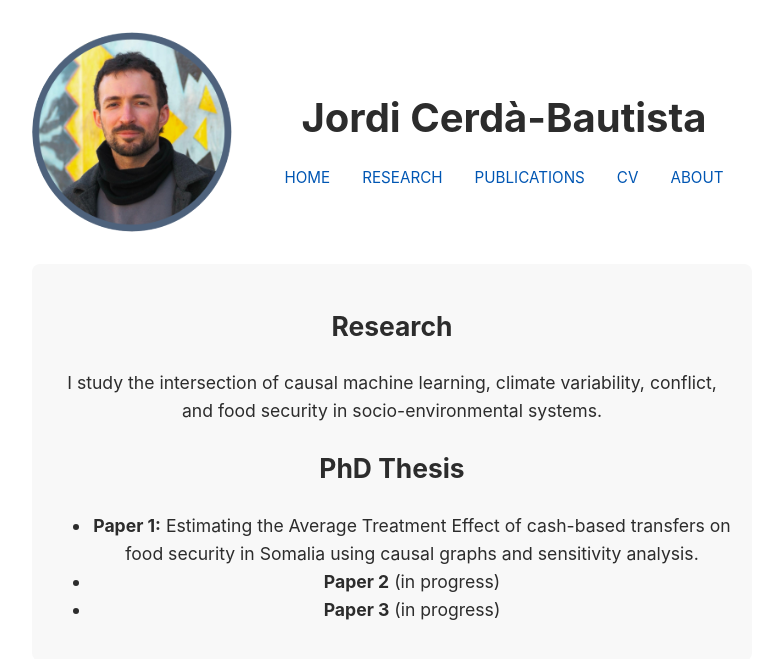
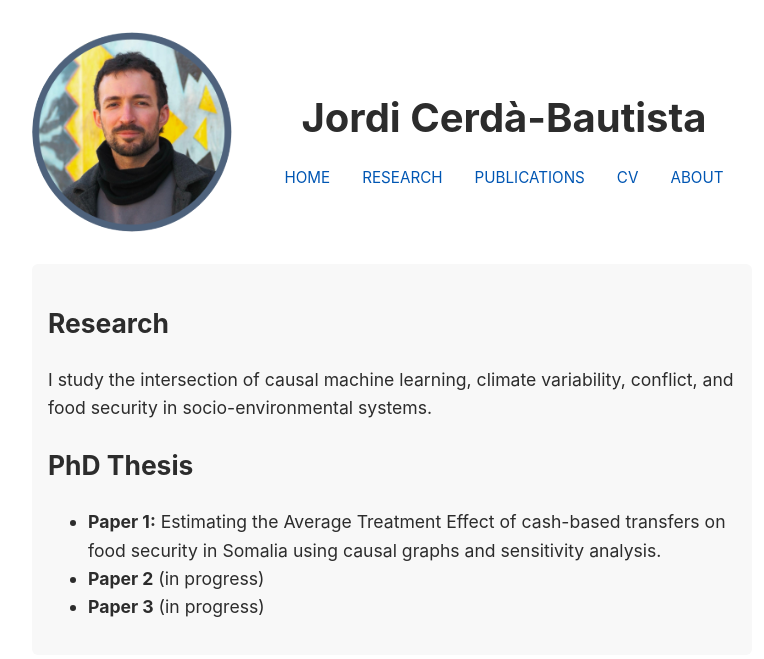
Before and after one commit to jordicbau/jordicbau.github.io, a Jekyll site: the page built from research.md, in a window 1280 px wide. Shown: the top 659 px of the page, without its empty margins (248-1012 px from the left). Built offline with Jekyll 4.4.1, drawn with Linux system fonts in a browser that asks for light colours.

Commit message:
Update research.md

```diff
--- a/research.md
+++ b/research.md
@@ -19,7 +19,7 @@ title: Research
   </div>
 </header>
 
-<section class="bio">
+<section class="sections">
 <h1>Research</h1>
 <p>I study the intersection of causal machine learning, climate variability, conflict, and food security in socio-environmental systems.</p>
 
```
